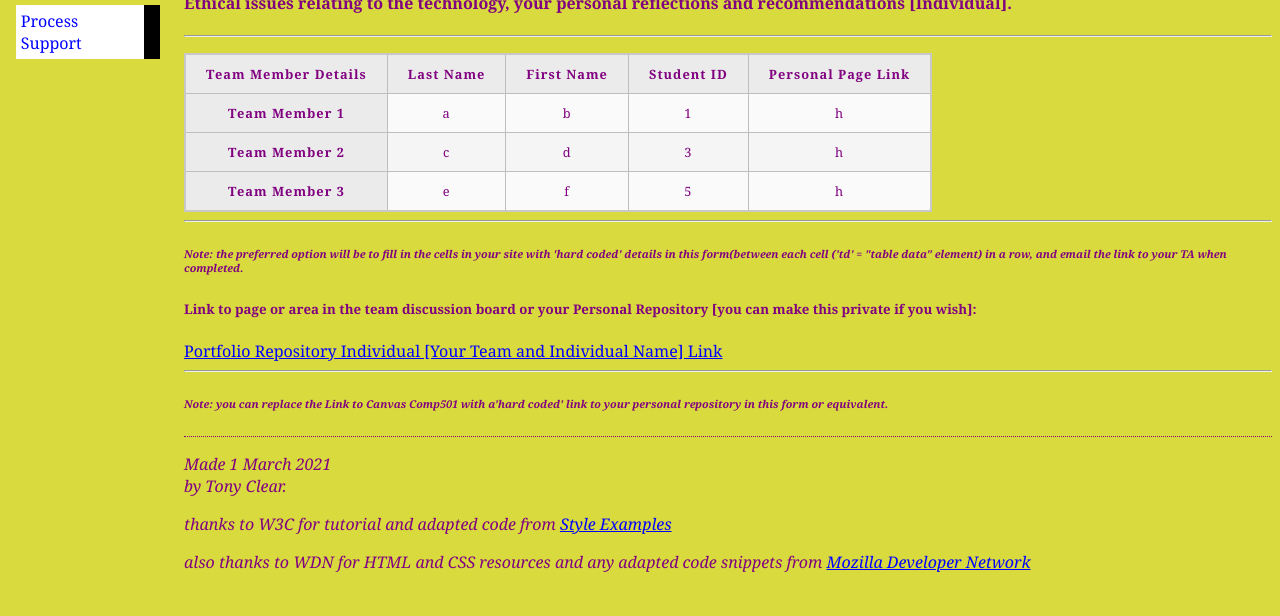
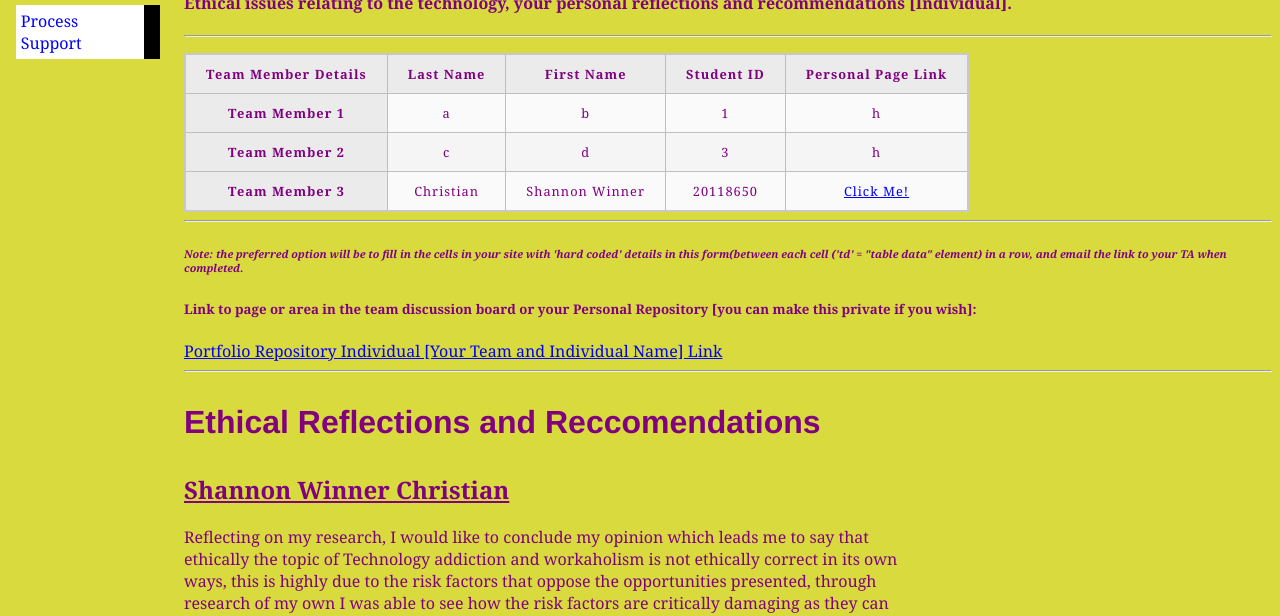
Before and after one commit to Snofolofosoraus/snofolofosoraus.github.io, a plain HTML site: page misc/ethics.html in a window 1280 px wide. Shown: the part 334-950 px from the top of the page. Before the commit the page ends 923 px from the top, so only its background shows below. Drawn offline with Linux system fonts and the light colour scheme.

Commit message:
Added my Ethical Reflection

```diff
--- a/misc/ethics.html
+++ b/misc/ethics.html
@@ -57,10 +57,10 @@
     </tr>
 	<p align = "left"</p>
 	<tr><th scope="row">Team Member 3</th>
-        <td>e</td>
-		<td>f</td>
-        <td>5</td>
-		<td>h</td>
+        <td>Christian</td>
+		<td>Shannon Winner</td>
+        <td>20118650</td>
+		<td><a href="https://canvas.aut.ac.nz/files/folder/users_47148/COMP%20501%20Personal%20Repository?#">Click Me!</a></td>
     </tr>
 	</body>
 </table>
@@ -73,11 +73,20 @@
 <a href="https://canvas.aut.ac.nz/courses/1048/discussion_topics/3449oft.com/l/channel/19%3a27f2d1a5f562424bb967cac271b88c1e%40thread.tacv2/General?groupId=8f7b11f2-0954-417c-b54d-937ed1e585e2&tenantId=5e022ca1-5c04-4f87-8db7-d588726274e3">Portfolio Repository Individual [Your Team and Individual Name] Link</a>
 
   <hr/>
-<p><h6><em>Note: you can replace the Link to Canvas Comp501 with a'hard coded' link to your personal repository in this form or equivalent.</p></h6></em>
+  <h1><p>Ethical Reflections and Reccomendations</p></h1>
 
+<p><b><u><h2>Shannon Winner Christian</h2></u></b></p>
+
+<p>
+    Reflecting on my research, I would like to conclude my opinion which leads me to say that<br />ethically the topic of Technology addiction and workaholism is not ethically correct in its own
+    <br />ways, this is highly due to the risk factors that oppose the opportunities presented, through<br />research of my own I was able to see how the risk factors are critically damaging as they can
+    <br />occur in short terms affecting mental health, where as the opportunities presented reward more<br />in long term after the risks have already occurred or will occur. I believe the choices presented
+    <br />from this topic is more dependent on the ethics of the company and the person making them, as<br />the user has much more option to choose between the right and wrong choice whether they
+    <br />know the outcomes of it are good or bad, whereas company like Apple is much more limited, as<br />they must follow the ethical standards to sell their product.
+</p>
 <!-- Sign and date the page, it's only polite! -->
-<address>Made 1 March 2021<br>
-  by Tony Clear.</address>
+<address>Made 11 June 2022<br>
+  by Team 1303.</address>
 
 <p><em>thanks to W3C for tutorial and adapted code from <a href="https://www.w3.org/Style/Examples/011/firstcss.en.html">Style Examples</a></p></em>
 <p><em>also thanks to WDN for HTML and CSS resources and any adapted code snippets from <a href= "https://developer.mozilla.org/en-US/docs/Web">Mozilla Developer Network</a></p></em
```
